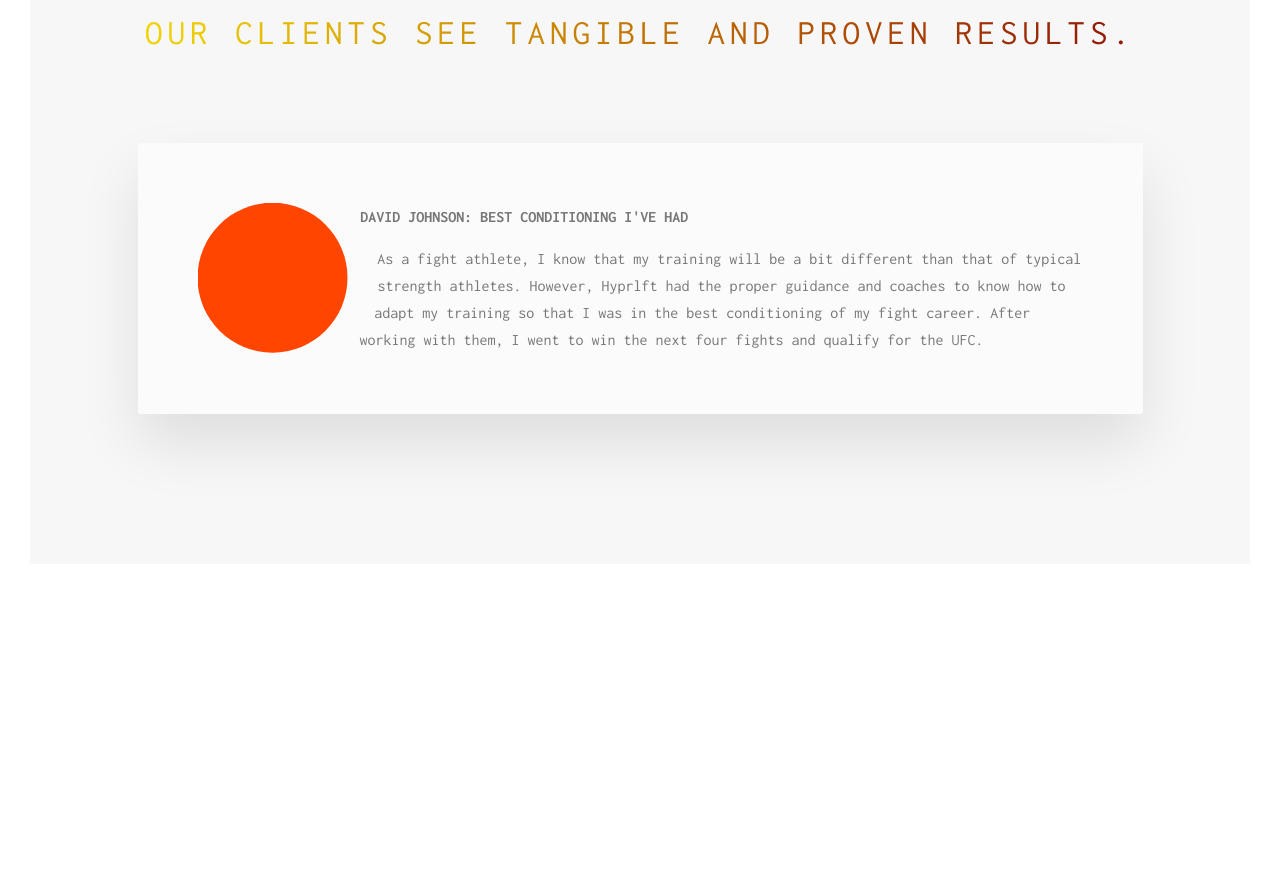
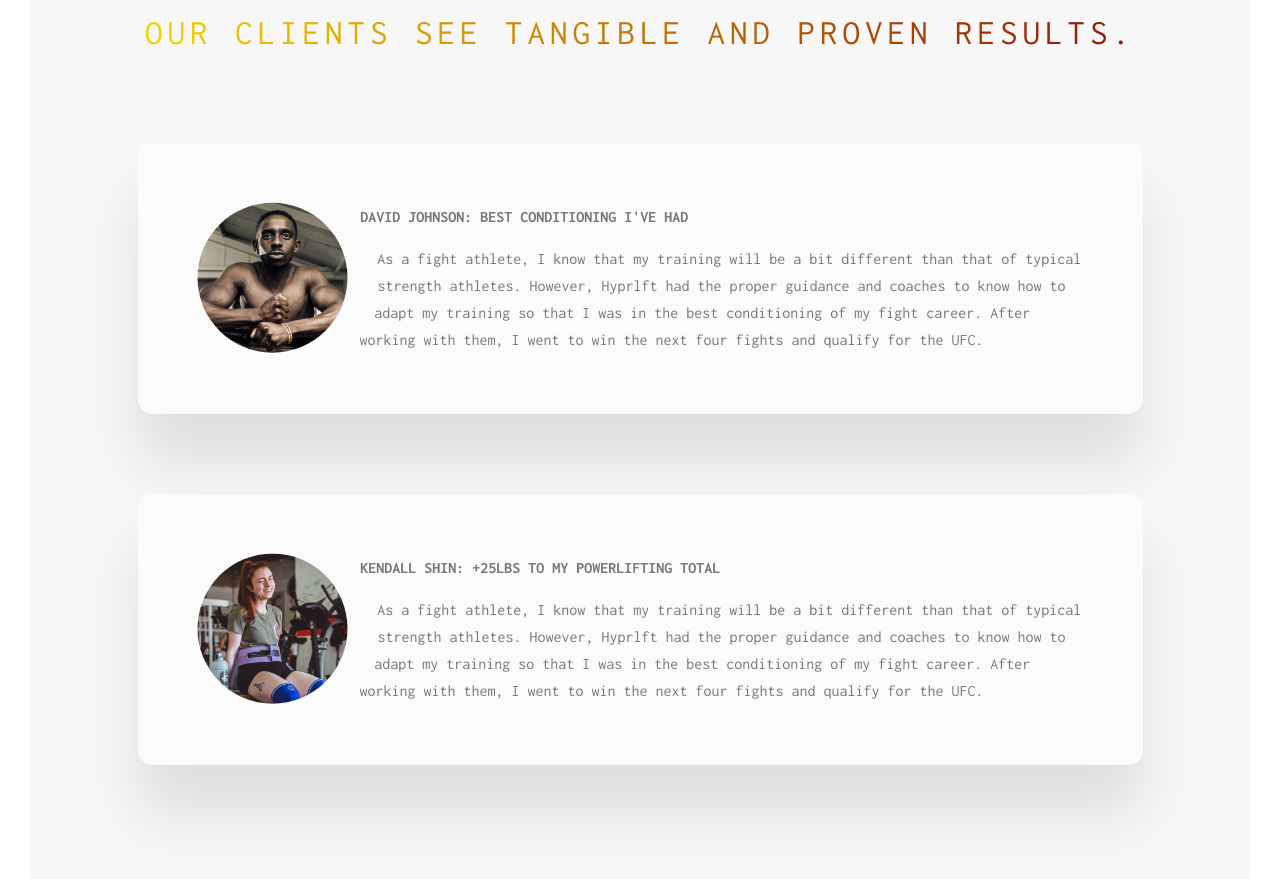
Before and after one commit to pswk1/hyprlft, a website: page app/index.html in a window 1280 px wide. Shown: the part 2739-3618 px from the top of the page. Before the commit the page ends 3333 px from the top, so only its background shows below. Drawn offline with Linux system fonts and the light colour scheme.

Commit message:
second testimonial row added

```diff
--- a/app/index.html
+++ b/app/index.html
@@ -157,14 +157,34 @@
                 <div class="testimonial">
 
                     <figure class="testimonial__avatar">
-                        <figcaption class="testimonial__caption">
-                            David Johnson
-                        </figcaption>
+                        <img src="img/testimonial1.jpg" alt="boxer" class="testimonial__img--1">
+
 
                     </figure>
 
                     <div class="testimonial__text">
                         <h3 class="heading-tertiary u-margin-bottom-small">David Johnson: Best conditioning I've had</h3>
+                        <p>As a fight athlete, I know that my training will be a bit different than that of typical
+                            strength athletes. However, Hyprlft had the proper guidance and coaches to know how to adapt my training
+                            so that I was in the best conditioning of my fight career. After working with them, I went to win the next
+                            four fights and qualify for the UFC.
+                        </p>
+
+                    </div>
+                </div>
+            </div>
+
+            <div class="row">
+                <div class="testimonial">
+
+                    <figure class="testimonial__avatar">
+                        <img src="img/testimonial2.jpg" alt="powerlifter" class="testimonial__img--2">
+
+
+                    </figure>
+
+                    <div class="testimonial__text">
+                        <h3 class="heading-tertiary u-margin-bottom-small">Kendall Shin: +25lbs to my powerlifting total</h3>
                         <p>As a fight athlete, I know that my training will be a bit different than that of typical
                             strength athletes. However, Hyprlft had the proper guidance and coaches to know how to adapt my training
                             so that I was in the best conditioning of my fight career. After working with them, I went to win the next
--- a/app/sass/components/_testimonial.scss
+++ b/app/sass/components/_testimonial.scss
@@ -1,15 +1,15 @@
 .testimonial {
   width: 75%;
   margin: 0 auto;
-  box-shadow: 0 3rem 6rem rgba($color-black, 0.1);
+  box-shadow: 0 5rem 6rem rgba($color-black, 0.1);
   background-color: rgba($color-white, 0.6);
-  border-radius: 3px;
+  border-radius: 1.5rem;
   padding: 6rem;
   padding-left: 9rem;
   font-size: $default-font-size;
+  position: relative;
 
   &__avatar {
-    background-color: orangered;
     width: 15rem;
     height: 15rem;
     float: left;
@@ -23,17 +23,17 @@
 
   }
 
-  &__caption {
-    position: absolute;
-    top: 50%;
-    left: 50%;
-    transform: translate(-50%, 20%);
-    // color: $color-white;
-    text-transform: uppercase;
-    font-size: 1.7rem;
-    text-align: center;
-    opacity: 0;
-    transition: all .5s;
-    backface-visibility: hidden;
+  &__img--1 {
+      height: 100%;
+      transform: translateX(-4.5rem) scale(1.5);
+
   }
+
+  &__img--2 {
+    height: 100%;
+    transform: translateY(2.5rem) translateX(-4rem) scale(1.4);
+
+
 }
+
+}
```
Also changed, not shown: app/css/style.css.
